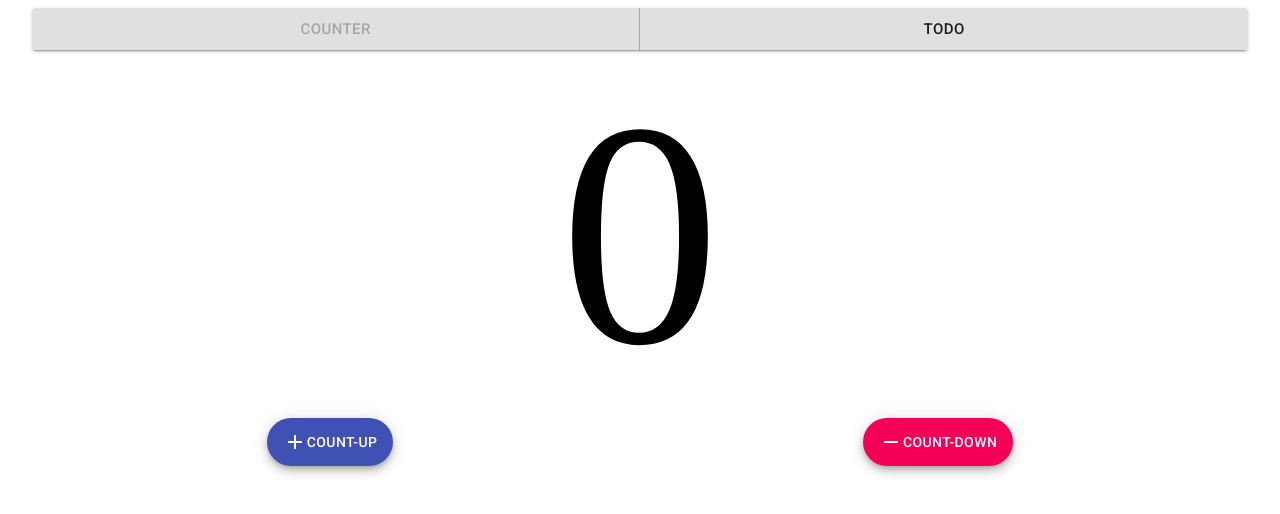
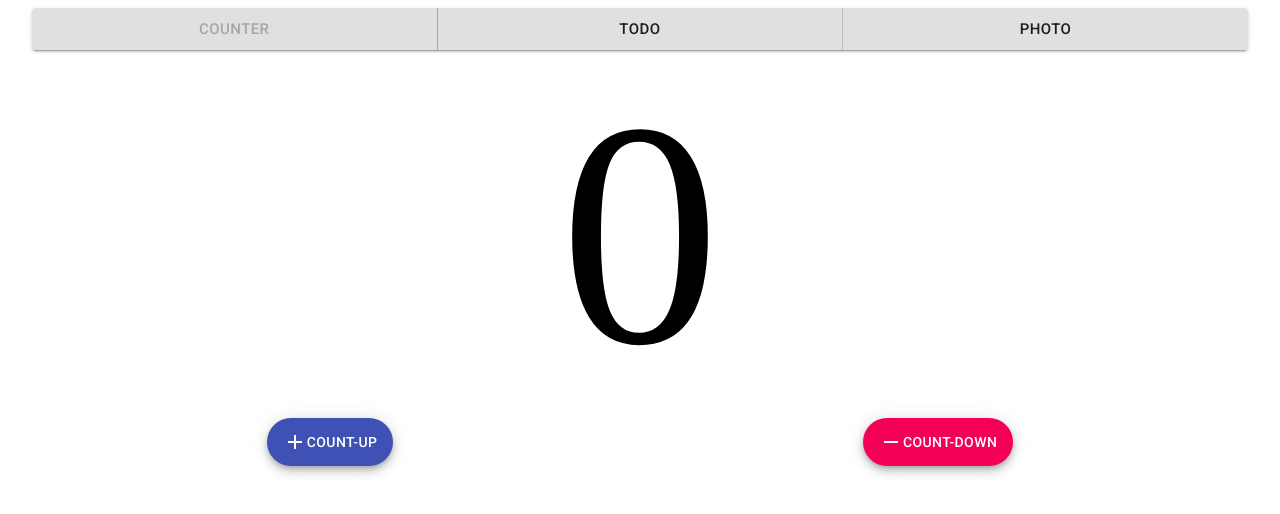
Before and after one commit to naoki-tomita/flux, a React (Create React App) app: page / in a window 1280 px wide. Shown: the top 514 px of the page. Built offline with nearby package versions, Linux system fonts and the light colour scheme.

Commit message:
Enable to work photo albums.

```diff
--- a/src/API.ts
+++ b/src/API.ts
@@ -1,3 +1,5 @@
+import { Query } from "./Utils"
+
 interface TodoResponse {
   rowIndex: number;
   title: string;
@@ -53,3 +55,33 @@ export async function updateTodo(id: number, todo: TodoUpdateRequest) {
     body: JSON.stringify({ ...todo }),
   });
 }
+
+const SCOPE_GOOGLE_PHOTOS_READONLY = "https://www.googleapis.com/auth/photoslibrary.readonly";
+const CLIENT_ID = "424392130787-4i90dpjls8vmbrdm1dv53p5r1r0vvco9.apps.googleusercontent.com";
+
+export async function googleAuthorizeRequest() {
+  window.location.href = `https://accounts.google.com/o/oauth2/v2/auth?${Query.stringify({
+    response_type: "token",
+    scope: encodeURIComponent(SCOPE_GOOGLE_PHOTOS_READONLY),
+    client_id: CLIENT_ID,
+    redirect_uri: encodeURIComponent(window.location.origin),
+  })}`;
+}
+
+interface GoogleAlbam {
+  id: string;
+  title: string;
+  productUrl: string;
+  isWriteable: boolean;
+  mediaItemsCount: string;
+  coverPhotoBaseUrl: string;
+  coverPhotoMediaItemId: string;
+}
+
+export async function googlePhotosAlbums(accessToken: string): Promise<{ albums: GoogleAlbam[] }> {
+  const response = await fetch(`https://photoslibrary.googleapis.com/v1/albums`, { headers: { authorization: `Bearer ${accessToken}` } });
+  if (response.ok) {
+    return await response.json();
+  }
+  return { albums: [] };
+}
--- a/src/App.tsx
+++ b/src/App.tsx
@@ -4,6 +4,7 @@ import { Container } from "@material-ui/core";
 import { AppSwitcher } from "./AppSwitcher";
 import { Counter } from "./Counter";
 import { Todo } from "./Todo";
+import { Photo } from "./Photo";
 
 const Switch = ({ state }: { state: AppType }) => {
   switch (state) {
@@ -11,6 +12,8 @@ const Switch = ({ state }: { state: AppType }) => {
       return <Counter />
     case "todo":
       return <Todo />
+    case "photo":
+      return <Photo />
     default:
       return null;
   }
--- a/src/AppSwitcher/index.tsx
+++ b/src/AppSwitcher/index.tsx
@@ -24,6 +24,11 @@ export const AppSwitcher: FunctionComponent = () => {
         onClick={() => onChange("todo")}>
         Todo
       </Button>
+      <Button
+        disabled={state === "photo"}
+        onClick={() => onChange("photo")}>
+        Photo
+      </Button>
     </ButtonGroup>
     </>
   );
--- /dev/null
+++ b/src/Google/index.tsx
@@ -0,0 +1,13 @@
+import React, { FunctionComponent, useEffect } from "react";
+import { useContext } from "../Store";
+
+export const OAuth: FunctionComponent = () => {
+  const { google: { needSaveAccessToken, requestAuthorization, saveAccessToken } } = useContext();
+  useEffect(() => {
+    !needSaveAccessToken ? requestAuthorization(): saveAccessToken();
+  }, []);
+  return (
+    <>
+    </>
+  );
+};
--- /dev/null
+++ b/src/Photo/AlbumThumbnail.tsx
@@ -0,0 +1,30 @@
+import React, { FunctionComponent } from "react";
+import { Card, CardActionArea, CardMedia, CardContent, Typography } from "@material-ui/core";
+
+interface Props {
+  coverUrl: string;
+  title: string;
+  url: string;
+}
+
+export const AlbumThumbnail: FunctionComponent<Props> = ({ coverUrl, title, url }) => {
+  return (
+    <>
+    <Card>
+      <CardActionArea href={url}>
+        <CardMedia
+          component="img"
+          height="320"
+          image={coverUrl}
+          title={title}
+        />
+        <CardContent>
+          <Typography gutterBottom variant="h5" component="h2">
+            {title}
+          </Typography>
+        </CardContent>
+      </CardActionArea>
+    </Card>
+    </>
+  );
+}
--- /dev/null
+++ b/src/Photo/index.tsx
@@ -0,0 +1,28 @@
+import React, { FunctionComponent, useEffect } from "react";
+import { useContext } from "../Store";
+import { OAuth } from "../Google";
+import { AlbumThumbnail } from "./AlbumThumbnail";
+import { Box } from "@material-ui/core";
+
+export const Photo: FunctionComponent = () => {
+  const { google: { authorized, accessToken }, photo: { albums, update } } = useContext();
+
+  useEffect(() => {
+    update(accessToken!);
+  }, []);
+
+  if (!authorized) {
+    return <OAuth />
+  }
+
+  return (
+    <>
+    <Box marginTop="24px"/>
+    {albums.map(({ id, title, coverUrl, url }) =>
+      <Box key={id} marginBottom="12px">
+        <AlbumThumbnail title={title} coverUrl={coverUrl} url={url} />
+      </Box>
+    )}
+    </>
+  );
+}
--- a/src/Store.tsx
+++ b/src/Store.tsx
@@ -1,11 +1,14 @@
 import React, { createContext, useState, FunctionComponent, useContext as useContextOriginal } from "react";
-import { fetchTodos, createTodo, removeTodo, updateTodo } from "./API";
+import { fetchTodos, createTodo, removeTodo, updateTodo, googleAuthorizeRequest, googlePhotosAlbums } from "./API";
+import { Query } from "./Utils";
 
-export type AppType = "counter" | "todo";
+export type AppType = "counter" | "todo" | "photo";
 const {
   counter = { count: 0 },
   todo = { todos: [], userId: Math.random().toString() },
-  app = { state: "counter" }
+  app = { state: "counter" },
+  google = { authorized: false, needSaveAccessToken: false, accessTokenExpiresIn: 0 },
+  photo = { albums: [] },
 } = JSON.parse(localStorage.getItem("state") || "{}")
 
 interface AppState {
@@ -119,11 +122,88 @@ function useTodo(): TodoStore {
   };
 }
 
+interface GoogleState {
+  accessToken?: string;
+  accessTokenExpiresIn: number;
+  authorized: boolean;
+  needSaveAccessToken: boolean;
+}
+
+interface GoogleActions {
+  requestAuthorization(): void;
+  saveAccessToken(): void;
+}
+
+type GoogleStore = GoogleState & GoogleActions;
+
+function useGoogle(): GoogleStore {
+  const [state, setState] = useState<Omit<Omit<GoogleState, "authorized">, "needSaveAccessToken">>(google);
+
+  function requestAuthorization() {
+    googleAuthorizeRequest();
+  }
+
+  function saveAccessToken() {
+    const { error, access_token: accessToken, expires_in: expiresIn } = Query.parse(window.location.hash.substr(1));
+    if (error) {
+      return;
+    }
+    setState({ ...state, accessToken, accessTokenExpiresIn: Date.now() + (parseInt(expiresIn, 10) * 1000)});
+  }
+
+  const { accessToken, accessTokenExpiresIn } = state;
+  const token = accessTokenExpiresIn > Date.now() ? accessToken : undefined;
+  return {
+    accessToken: token,
+    accessTokenExpiresIn,
+    authorized: !!token,
+    needSaveAccessToken: !!window.location.hash,
+    requestAuthorization,
+    saveAccessToken,
+  };
+}
+
+interface PhotoAlbum {
+  id: string;
+  title: string;
+  url: string;
+  size: number;
+  coverUrl: string;
+}
+
+interface PhotoState {
+  albums: PhotoAlbum[];
+}
+
+interface PhotoActions {
+  update(accessToken: string): void;
+}
+
+type PhotoStore = PhotoState & PhotoActions;
+
+function usePhoto(): PhotoStore {
+  const [state, setState] = useState<PhotoState>(photo);
+
+  async function update(accessToken: string) {
+    const { albums } = await googlePhotosAlbums(accessToken);
+    setState({
+      ...state,
+      albums: albums
+        .map(({ id, title, productUrl, mediaItemsCount, coverPhotoBaseUrl, coverPhotoMediaItemId }) =>
+          ({ id, title, url: productUrl, size: parseInt(mediaItemsCount, 10), coverUrl: coverPhotoBaseUrl })),
+    });
+  }
+
+  const { albums } = state;
+  return { update, albums };
+}
 
 interface Store {
   app: AppStore;
-  counter: CounterStore,
-  todo: TodoStore,
+  counter: CounterStore;
+  todo: TodoStore;
+  google: GoogleStore;
+  photo: PhotoStore;
 }
 
 export const Context = createContext<Store>({} as any);
@@ -132,9 +212,11 @@ export const StoreProvider: FunctionComponent = ({ children }) => {
   const counter = useCounter();
   const app = useApp();
   const todo = useTodo();
-  localStorage.setItem("state", JSON.stringify({ counter, app, todo }));
+  const google = useGoogle();
+  const photo = usePhoto();
+  localStorage.setItem("state", JSON.stringify({ counter, app, todo, google, photo }));
   return (
-    <Context.Provider value={{ counter, app, todo }}>{children}</Context.Provider>
+    <Context.Provider value={{ counter, app, todo, google, photo }}>{children}</Context.Provider>
   );
 }
 
--- /dev/null
+++ b/src/Utils.ts
@@ -0,0 +1,12 @@
+export const Query = {
+  parse(query?: string) {
+    return (query || window.location.search.substr(1))
+      .split("&")
+      .map(it => it.split("="))
+      .reduce<{ [key: string]: string }>((prev, current) => ({ ...prev, [current[0]]: current[1] }), {});
+  },
+
+  stringify(object: any) {
+    return Object.keys(object).map(it => [it, object[it]].join("=")).join("&");
+  }
+}
```
Also changed, not shown: 1 other file (tests, documents, lock files or other folders).
